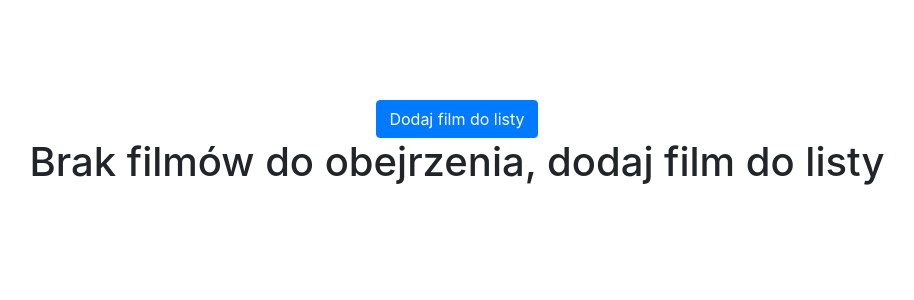
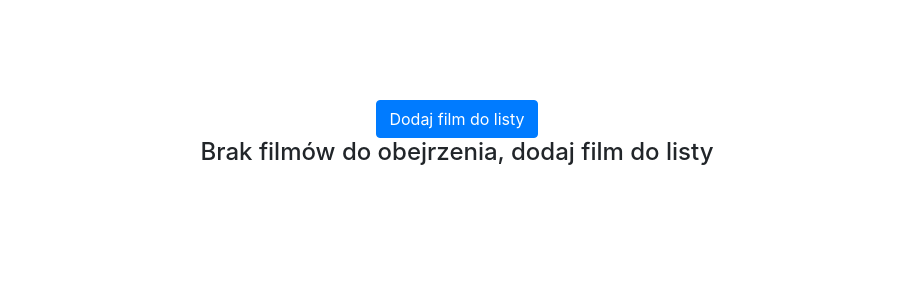
Before and after one commit to Pawel-dev5/app-todo, a React (Create React App) app: page / in a window 1280 px wide. Shown: the top 300 px of the page, without its empty margins (183-1097 px from the left). Built offline with nearby package versions, Linux system fonts and the light colour scheme.

Commit message:
added closing modal afret add new film

```diff
--- a/src/App.js
+++ b/src/App.js
@@ -14,6 +14,7 @@ function App() {
   function a() {
     let tab = [...sumData, data];
     console.log(tab)
+    // setShow(defaultShow);
     return setSumData(tab);
   }
   function removeItem(id) {
--- a/src/Components/FilmList.js
+++ b/src/Components/FilmList.js
@@ -25,7 +25,7 @@ export default function FilmList(props) {
     } else return (
         <>
             <ModalBox show={show} handleShow={handleShow} handleClose={handleClose} a={a} clearAll={clearAll} sumData={sumData} changeTitle={changeTitle} changeAutor={changeAutor} onclick={onclick} changeCat={changeCat} changePri={changePri} />
-            <h1>Brak filmów do obejrzenia, dodaj film do listy</h1>
+            <h4>Brak filmów do obejrzenia, dodaj film do listy</h4>
         </>
     )
     return (
```
Also changed, not shown: 1 other file (tests, documents, lock files or other folders).
